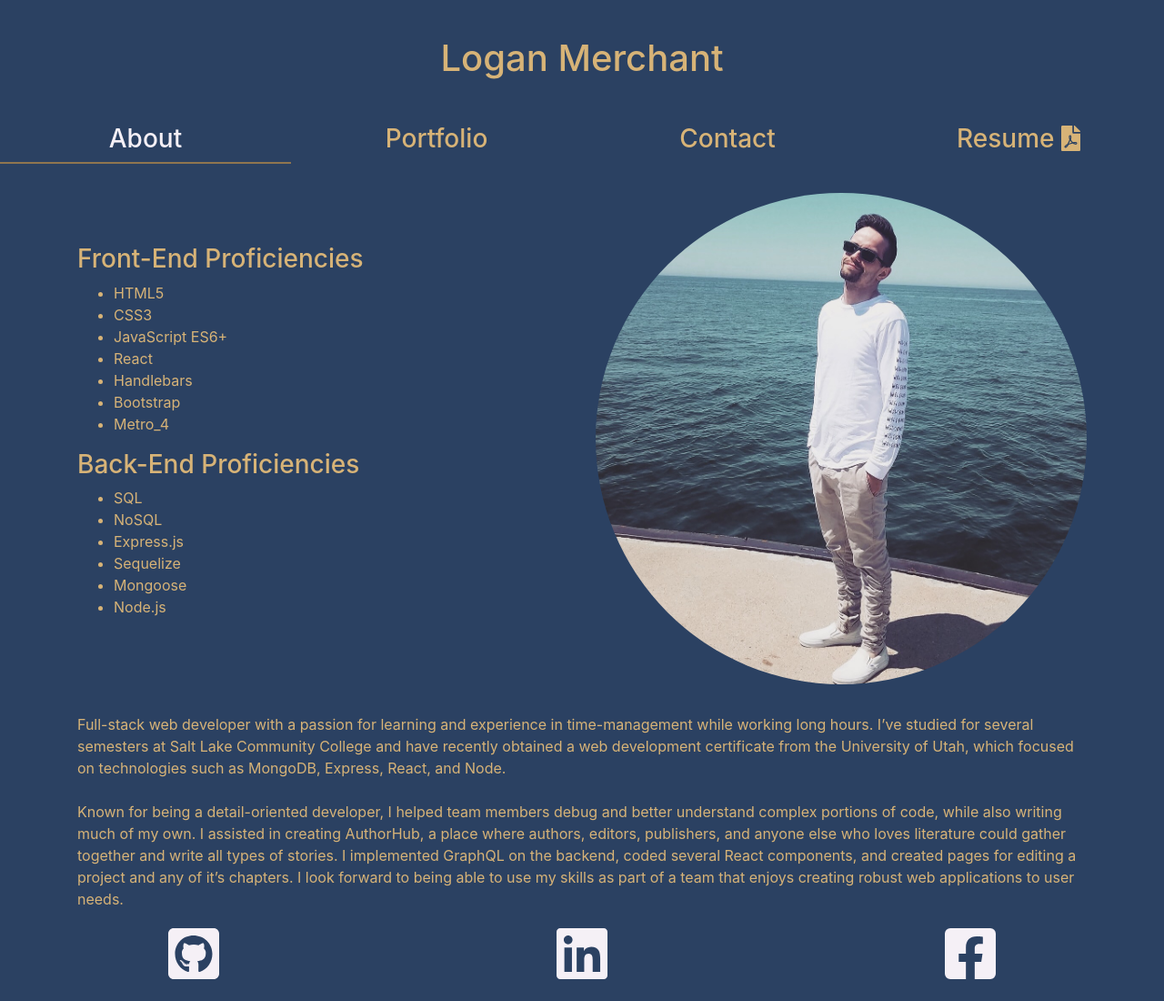
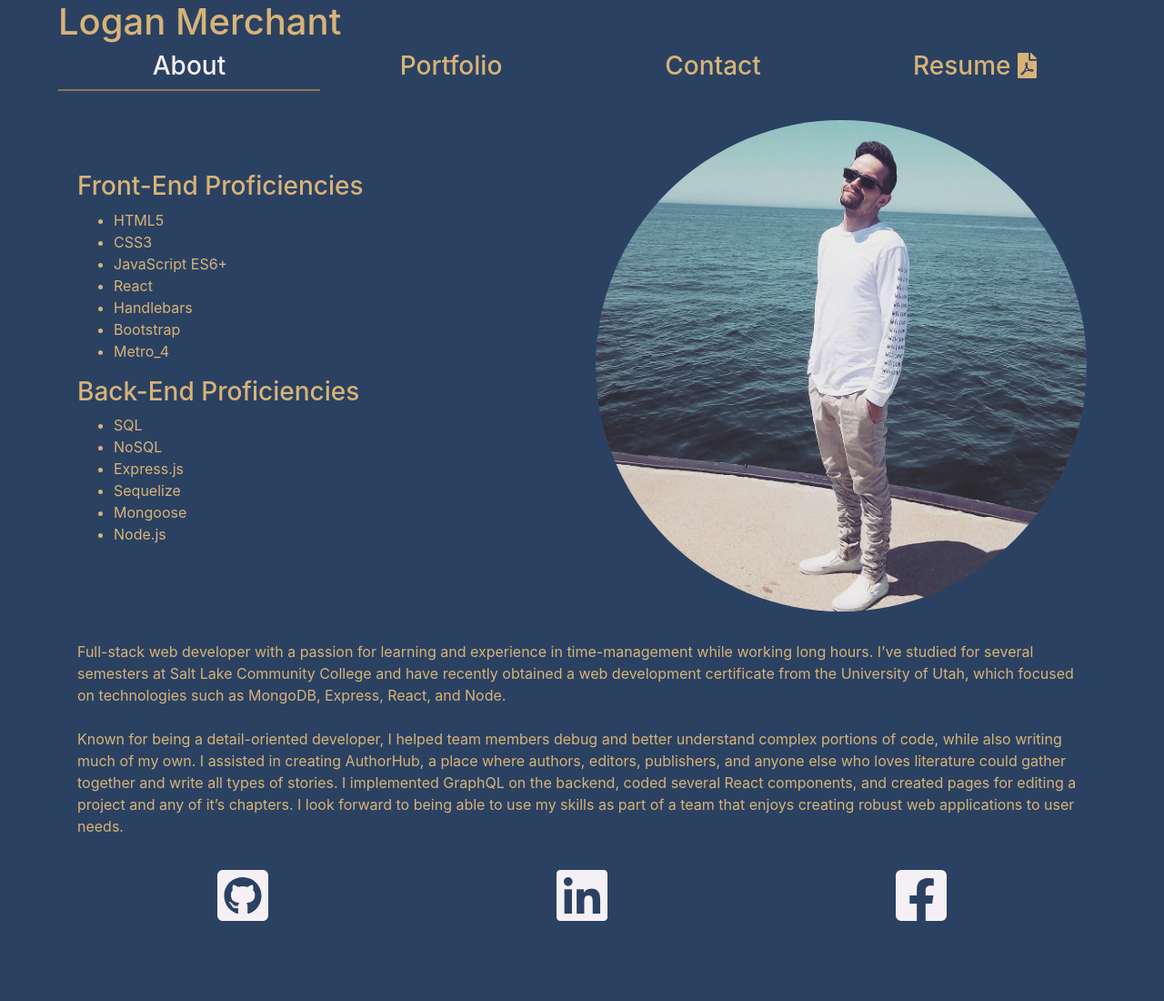
Before and after one commit to LoganMerchant/super-duper-portfolio, a React (Create React App) app: page / in a window 1280 px wide. Shown: the whole page at 91% size. After the commit the page ends 1032 px from the top, so only its background shows below. Built offline with nearby package versions, Linux system fonts and the light colour scheme.

Commit message:
removed unneccesary styles, updated some other

```diff
--- a/src/index.css
+++ b/src/index.css
@@ -7,7 +7,7 @@
 }
 
 body {
-  margin: 0;
+  margin: 0 4rem;
   font-family: -apple-system, BlinkMacSystemFont, "Segoe UI", "Roboto", "Oxygen",
     "Ubuntu", "Cantarell", "Fira Sans", "Droid Sans", "Helvetica Neue",
     sans-serif;
@@ -38,11 +38,9 @@ a:hover,
   border-bottom: 2px solid var(--french-bistre);
 }
 
-.home {
+.title {
   text-align: center;
   padding: 1em;
-  border: 100px;
-  border-color: black;
 }
 
 .navigation {
@@ -84,13 +82,9 @@ a:hover,
 footer {
   display: flex;
   justify-content: space-around;
-  margin-bottom: 20px;
+  padding: 1em;
 }
 
 footer a {
   color: var(--magnolia);
 }
-
-.footer-icon {
-  font-size: 75px;
-}
```
